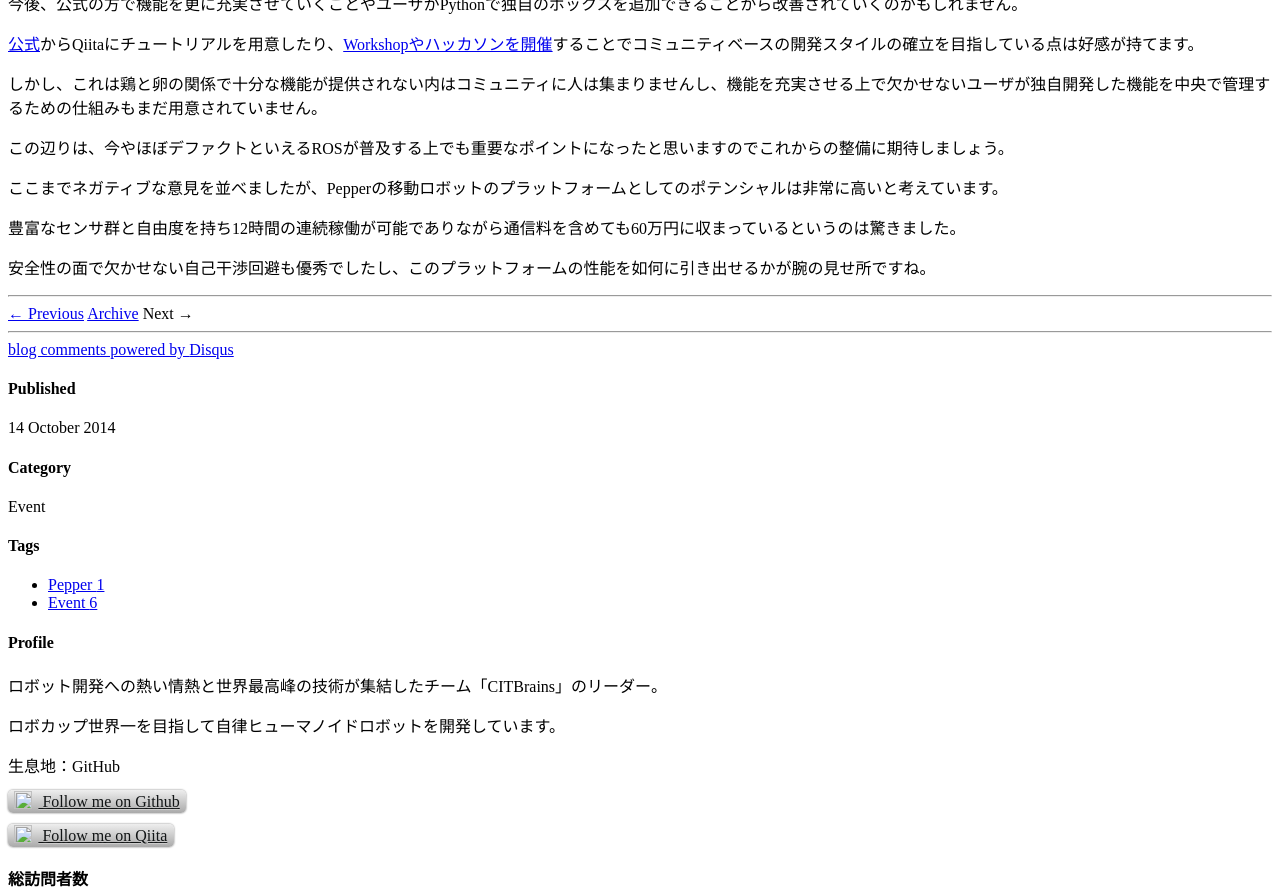
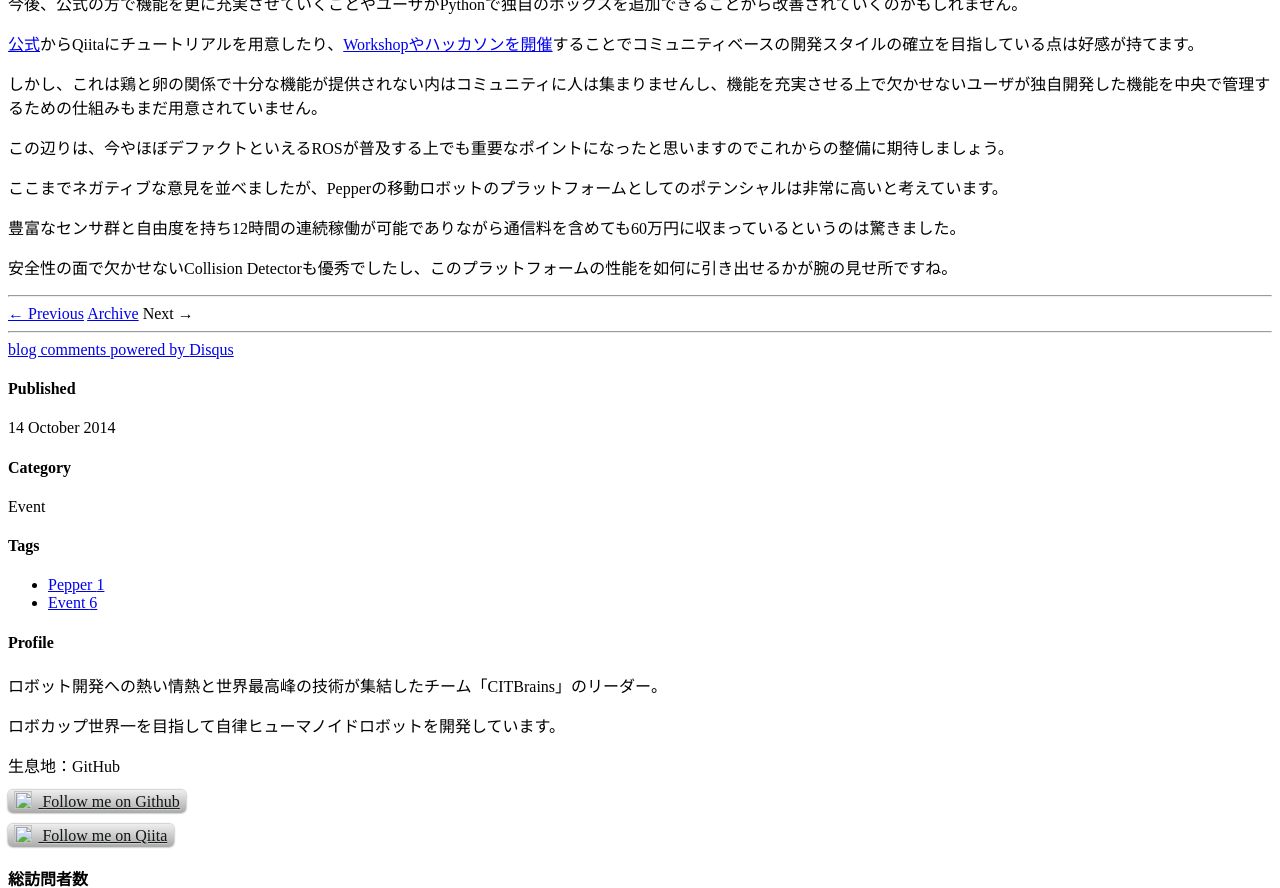
Before and after one commit to DaikiMaekawa/daikimaekawa.github.com, a Jekyll site: the page built from _posts/2014-10-14-pepper_workshop.md, in a window 1280 px wide and 900 px high, scrolled down 1652 px, cut to the strip 0-888 px from the top of the window. Built offline with Jekyll 4.4.1, drawn with Linux system fonts in a browser that asks for light colours; nearby versions of some CDN libraries; Markdown is read by kramdown in place of the engine named in the settings; comment, search, counter and statistics services are not loaded.

Commit message:
Update 2014-10-14-pepper_workshop.md

```diff
--- a/_posts/2014-10-14-pepper_workshop.md
+++ b/_posts/2014-10-14-pepper_workshop.md
@@ -46,4 +46,4 @@
 
 豊富なセンサ群と自由度を持ち12時間の連続稼働が可能でありながら通信料を含めても60万円に収まっているというのは驚きました。
 
-安全性の面で欠かせない自己干渉回避も優秀でしたし、このプラットフォームの性能を如何に引き出せるかが腕の見せ所ですね。
+安全性の面で欠かせないCollision Detectorも優秀でしたし、このプラットフォームの性能を如何に引き出せるかが腕の見せ所ですね。
```
